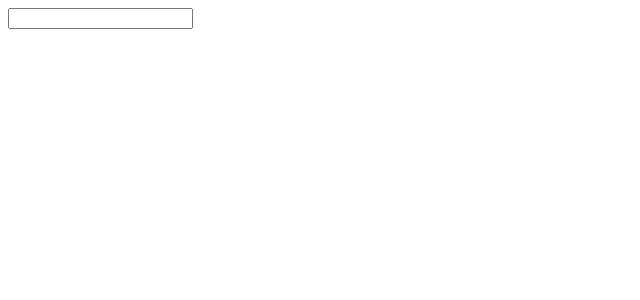
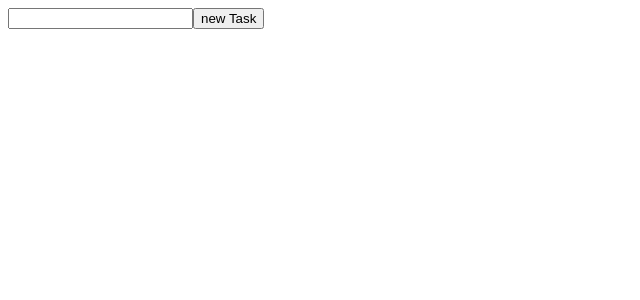
Before and after one commit to DaK-code/TodoApp-project, a React (Vite) app in the folder todoApp/: page / in a window 1280 px wide. Shown: the top 300 px of the page, without its empty margins (0-640 px from the left). Built offline with nearby package versions, Linux system fonts and the light colour scheme.

Commit message:
add button to add new task

```diff
--- a/todoApp/src/App.jsx
+++ b/todoApp/src/App.jsx
@@ -12,6 +12,7 @@ function App() {
     <div>
       <div>
         <input type="text" value = {text} onChange={handleChange} />
+        <button>new Task</button>
       </div>
     </div>
   )
```
